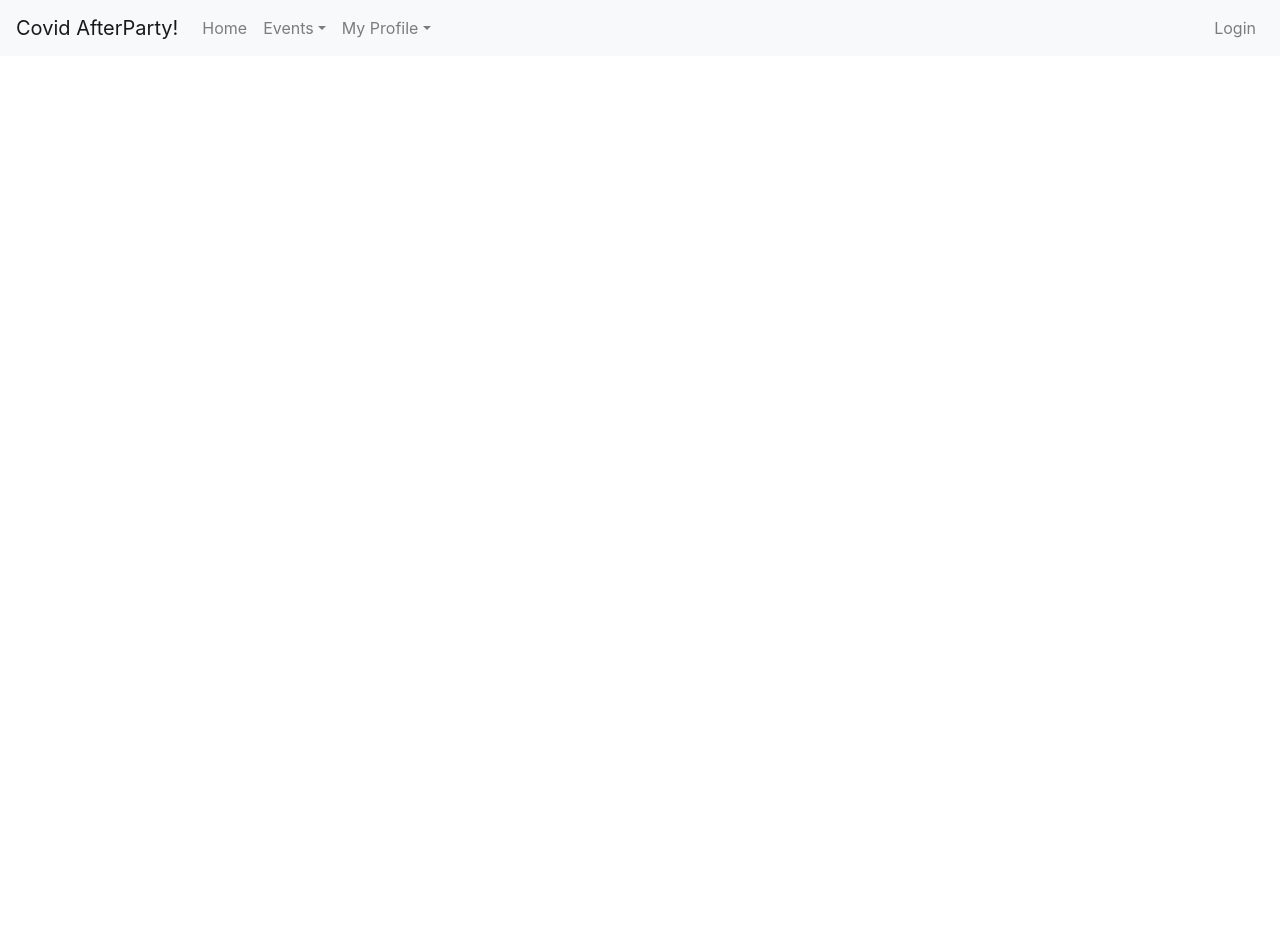
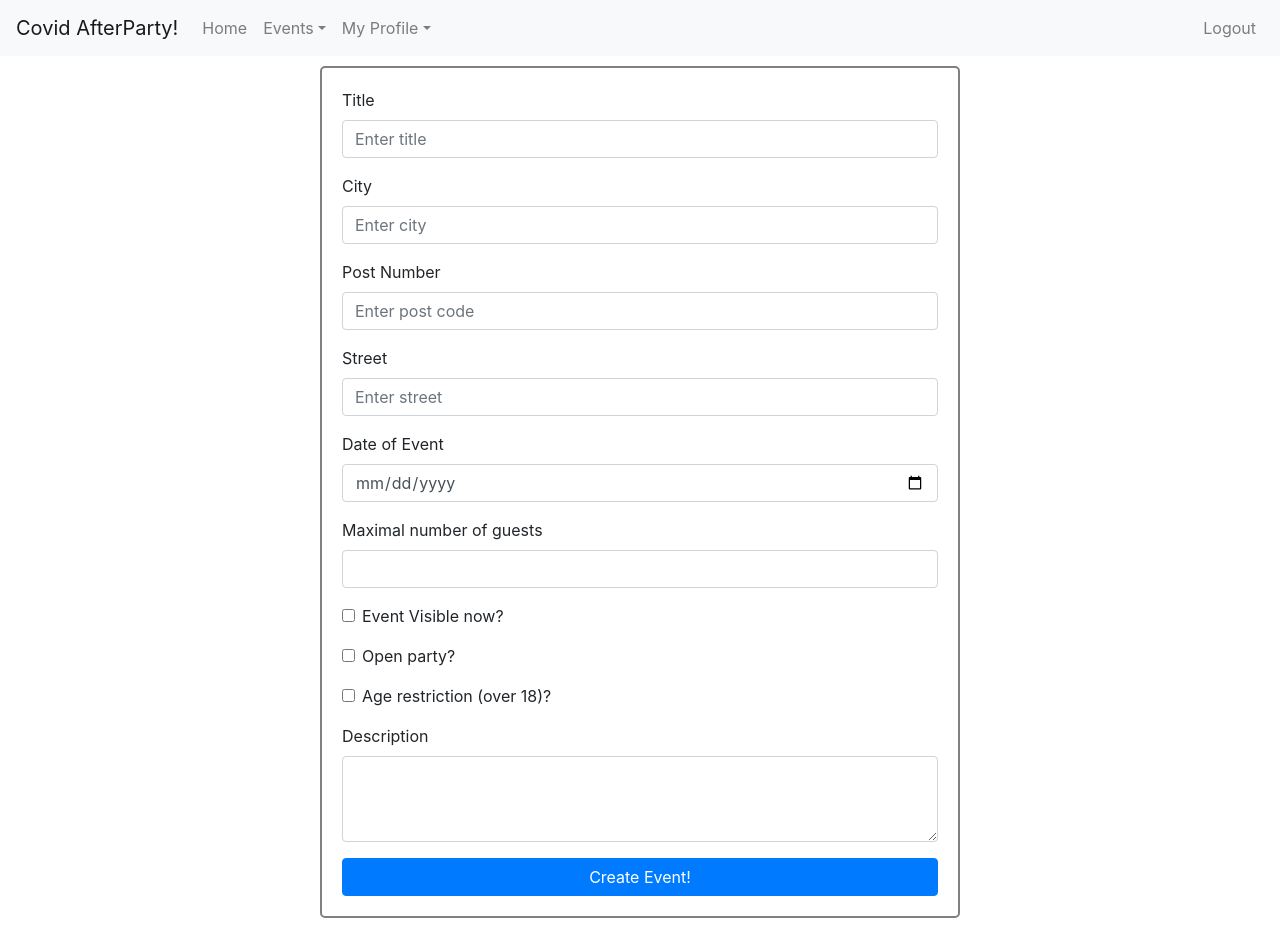
Before and after one commit to MCtyskie/pai_project, a React (Create React App) app in the folder pai_frontend/: page /add_event in a window 1280 px wide. Before the commit the page ends 800 px from the top, so only its background shows below. Built offline with nearby package versions, Linux system fonts and the light colour scheme.

Commit message:
Event menu views coded
Event detail menu still in progress, add menu and show all events almost done

```diff
--- a/pai_frontend/package.json
+++ b/pai_frontend/package.json
@@ -3,6 +3,7 @@
   "version": "0.1.0",
   "private": true,
   "dependencies": {
+    "@material-ui/core": "^4.11.4",
     "@testing-library/jest-dom": "^5.11.10",
     "@testing-library/react": "^11.2.6",
     "@testing-library/user-event": "^12.8.3",
--- a/pai_frontend/src/App.js
+++ b/pai_frontend/src/App.js
@@ -7,7 +7,8 @@ import {BrowserRouter, Route} from "react-router-dom";
 import { EventView } from './components/Event/EventView';
 import { Login } from './components/Login';
 import { Signup } from './components/Signup';
-import { EventCard } from './components/Event/EventCard';
+import { AddEvent } from './components/Event/AddEvent';
+import { EventDetails } from './components/Event/EventDetails';
 
 class App extends Component{
 
@@ -33,7 +34,8 @@ class App extends Component{
 				<Route path="/login" component={Login} />
 				<Route path="/profile" component={ProfileMenu} />
 				<Route path="/events" component={EventView} />
-				<Route path="/event_test" component={EventCard} />
+				<Route path="/add_event" component={AddEvent} />
+				<Route path="/event" component={EventDetails} />
 			</BrowserRouter>
 		</div>
 		);
--- /dev/null
+++ b/pai_frontend/src/components/Event/AddEvent.js
@@ -0,0 +1,169 @@
+import React from 'react';
+import axios from 'axios';
+import Form from 'react-bootstrap/Form'
+import Button from 'react-bootstrap/Button';
+
+
+class AddEvent extends React.Component {
+	constructor(props) {
+		super(props);
+		this.state = {
+            title: "",
+            city: "",
+            postNumber: "",
+            street: "",
+            eventDate: "",
+            activity: false,
+            visibility: false,
+            tags: "",
+            maxGuest: "",
+            description: "",
+            ageRestriction: false,
+            openEvent: false,
+		}
+        this.handleChange = this.handleChange.bind(this);
+        this.handleAdd = this.handleAdd.bind(this);
+	}
+
+	componentDidMount() {
+	}
+
+    handleChange(event) {
+        const target = event.target;
+        const value = target.value;
+        const name = target.name;
+        this.setState({
+            [name]: value
+        });
+    }
+
+    handleAdd(event) {
+        event.preventDefault();
+        const form = event.currentTarget;
+        console.log(form);
+        console.log(form.checkValidity());
+        if (form.checkValidity() === false) {
+            event.stopPropagation();
+        }
+        else {
+            this.setState({ validated: true });
+            const backend_url = "http://localhost:8081/api/event/add";
+            axios.post(backend_url, {
+                title: this.state.title,
+                city: this.state.city,
+                postNumber: this.state.postNumber,
+                street: this.state.street,
+                eventDate: this.state.date,
+                // activity: this.state.activity, ??
+                visibility: this.state.visibility,
+                tags: this.state.tags,
+                maxGuest: this.state.maxGuest,
+                description: this.state.description,
+                ageRestriction: this.state.ageRestriction,
+                openEvent: this.state.open,
+            }).then(response => {
+                console.log(response.data);
+                (response.status == 200) ? this.setState({ isLogged: true }) : this.setState({ isLogged: false })
+            }).catch(err => {
+                console.log("something wrong happend");
+                console.log(err);
+            })
+        }
+    }
+
+	render() {
+        let inputForm =
+            (<Form className="form-container" validated={this.state.validated} onSubmit={this.handleSingup}>
+                <Form.Group controlId="formBasicTitle">
+                    <Form.Label>Title</Form.Label>
+                    <Form.Control required type="text" name="title" onChange={this.handleChange} placeholder="Enter title" />
+                    <Form.Control.Feedback type="invalid">
+                        Please input a valid title.
+                        </Form.Control.Feedback>
+                </Form.Group>
+
+                <Form.Group controlId="formBasicCity">
+                    <Form.Label>City</Form.Label>
+                    <Form.Control required type="text" name="city" onChange={this.handleChange} placeholder="Enter city" />
+                    <Form.Control.Feedback type="invalid">
+                        Please input a valid City.
+                        </Form.Control.Feedback>
+                </Form.Group>
+
+                <Form.Group controlId="formBasicPostNumber">
+                    <Form.Label>Post Number</Form.Label>
+                    <Form.Control required type="text" name="postNumber" onChange={this.handleChange} placeholder="Enter post code" />
+                    <Form.Control.Feedback type="invalid">
+                        Please input a valid zip code.
+                        </Form.Control.Feedback>
+                </Form.Group>
+
+                <Form.Group controlId="formBasicStreet">
+                    <Form.Label>Street</Form.Label>
+                    <Form.Control required type="text" name="street" onChange={this.handleChange} placeholder="Enter street" />
+                    <Form.Control.Feedback type="invalid">
+                        Please input a valid Street name.
+                        </Form.Control.Feedback>
+                </Form.Group>
+
+                <Form.Group controlId="formBasicEventDate">
+                    <Form.Label>Date of Event</Form.Label>
+                    <Form.Control required type="date" name="date" onChange={this.handleChange} />
+                    <Form.Control.Feedback type="invalid">
+                        Please input a valid date.
+                        </Form.Control.Feedback>
+                </Form.Group>
+
+                <Form.Group controlId="formBasicMaxGuests">
+                    <Form.Label>Maximal number of guests</Form.Label>
+                    <Form.Control required type="number" name="maxGuests" onChange={this.handleChange} />
+                    <Form.Control.Feedback type="invalid">
+                        Please input a valid number.
+                        </Form.Control.Feedback>
+                </Form.Group>
+
+                <Form.Group>
+                    <Form.Check
+                        type="checkbox"
+                        name="visibility"
+                        onChange={this.handleChange}
+                        label="Event Visible now?"
+                    />
+                </Form.Group>
+
+                <Form.Group>
+                    <Form.Check
+                        type="checkbox"
+                        name="open"
+                        onChange={this.handleChange}
+                        label="Open party?"
+                    />
+                </Form.Group>
+
+                <Form.Group>
+                    <Form.Check
+                        type="checkbox"
+                        name="ageRestriction"
+                        onChange={this.handleChange}
+                        label="Age restriction (over 18)?"
+                    />
+                </Form.Group>
+
+                <Form.Group controlId="formBasicDescription">
+                    <Form.Label>Description</Form.Label>
+                    <Form.Control as="textarea" name="description" onChange={this.handleChange} rows={3}/>
+                </Form.Group>
+
+                <Button variant="primary" className="submit-btn" type="submit">
+                    Create Event!
+                    </Button>
+            </Form>);
+        return (
+            <div className="login-container">
+                {inputForm}
+            </div>
+        );
+    }
+}
+
+export { AddEvent };
--- a/pai_frontend/src/components/Event/EventCard.js
+++ b/pai_frontend/src/components/Event/EventCard.js
@@ -1,5 +1,7 @@
 import React from 'react';
 import "./event.css"
+import { Checkbox } from '@material-ui/core';
+import { withRouter } from 'react-router';
 
 
 class EventCard extends React.Component {
@@ -11,25 +13,26 @@ class EventCard extends React.Component {
     }
 
     componentDidMount() {
+        console.log(this.props.item);
     }
 
     render() {
         return (
             <div className="event-display">
-                <div className="event-title">TITLE</div>
+                <div className="event-title"><h3>{this.props.item.title}</h3></div>
                 <div className="row-container">
-                    <div className="event-photo">HERE PHOTO</div>
-                    <div className="event-main-info">DATA</div>
-                    <div className="event-main-info">ADRES</div>
+                    <div className="event-photo">{this.props.item.picture}</div>
+                    <div className="event-main-info">{this.props.item.date}</div>
+                    <div className="event-main-info">{this.props.item.address}</div>
                 </div>
                 <div className="row-container">
-                    <div className="event-lower-info">AGE RESTRICTION</div>
-                    <div className="event-lower-info">INVITES</div>
-                    <div className="event-lower-info">TAGS</div>
+                    <div className="event-lower-info">Over 18?<Checkbox checked={this.props.item.ageRestriction} disabed className="checkbox"></Checkbox></div>
+                    <div className="event-lower-info">Invitations: {this.props.item.invitationsAccepted}/{this.props.item.maxGuests}</div>
+                    <div className="event-lower-info">{this.props.item.tags}</div>
                 </div>
             </div>
         );
     }
 }
 
-export { EventCard };
+export default withRouter(EventCard);
--- a/pai_frontend/src/components/Event/EventDetails.js
+++ b/pai_frontend/src/components/Event/EventDetails.js
@@ -10,12 +10,13 @@ class EventDetails extends React.Component {
 	}
 
 	componentDidMount() {
+		console.log(this.props.location.query.eventItem);
 	}
 
 	render() {
 		return (
 			<div>
-
+                welcome
             </div>
         );
 	}
--- a/pai_frontend/src/components/Event/EventView.js
+++ b/pai_frontend/src/components/Event/EventView.js
@@ -1,7 +1,8 @@
 import React from 'react';
 import axios from 'axios';
-import Table from 'react-bootstrap/Table';
 import "./event.css"
+import EventCard from './EventCard';
+import { Link } from "react-router-dom";
 
 class EventView extends React.Component {
 	constructor(props) {
@@ -21,10 +22,13 @@ class EventView extends React.Component {
 	}
 
 	fetchAllEvents() {
-		console.log("TODO fetch events");
-		this.setState({ isFetchingData: true });
-		// const backend_url = "http://localhost:8081/event/events";
-		// axios.get(backend_url)
+		// this.setState({ isFetchingData: true });
+		// const backend_url = "http://localhost:8081/api/event/events";
+		// axios.get(backend_url, {
+		// 	headers: {
+		// 		"Authorization": `Bearer ${localStorage.getItem('token').substring(1).slice(0,-1)}`,
+		// 	}
+		// })
 		// 	.then(response => {
 		// 		this.setState({ eventList: response.data, isFetchingData: false });
 		// 	})
@@ -42,18 +46,18 @@ class EventView extends React.Component {
 				{
 					"title": "meloinferno",
 					"date": "2021-04-19 19:00:00",
-					"adress": "Bydgoszcz 85 - 435 Puławska 13",
-					"ageRestriction": "true",
+					"address": "Bydgoszcz 85 - 435 Puławska 13",
+					"ageRestriction": true,
 					"invitationsAccepted": "23",
 					"maxGuests": "100",
 					"picture": "JPG",
 				},
 				{
 					"title": "meloinferno",
-					"date": "2021-04-19 19:00:00",
-					"adress": "Bydgoszcz 85 - 435 Puławska 13",
-					"ageRestriction": "true",
-					"invitationsAccepted": "23",
+					"date": "2021-05-03 20:30:00",
+					"address": "Bydgoszcz 85 - 435 Puławska 13",
+					"ageRestriction": false,
+					"invitationsAccepted": "0",
 					"maxGuests": "100",
 					"picture": "JPG",
 				}
@@ -62,31 +66,42 @@ class EventView extends React.Component {
 	}
 
 	prepareTable() {
-		let eventPage;
+		let eventPage = [];
+		// if (this.state.eventList.length !== 0) {
+		// 	let headers = Object.values(this.state.eventList)[0];
+		// 	let header = Object.keys(headers);
+
+		// 	eventPage =
+		// 		(<Table responsive>
+		// 			<thead>
+		// 				<tr>
+		// 					{header.map((k, i) => <th key={i}>{k}</th>)}
+		// 				</tr>
+		// 			</thead>
+		// 			<tbody>
+		// 				{
+		// 					this.state.eventList.map((r, i) => (
+		// 						<tr key={i}>{
+		// 							Object.values(r).map((resval, j) => <td key={j}>{resval.toString()}</td>)
+		// 						}
+		// 						</tr>
+		// 					))
+		// 				}
+		// 			</tbody>
+		// 		</Table>)
+		// }
+		// return eventPage;
 		if (this.state.eventList.length !== 0) {
-			let headers = Object.values(this.state.eventList)[0];
-			let header = Object.keys(headers);
+			for (const eventItem of this.state.eventList) {
+				eventPage.push(
+					<Link to ={{pathname: "/event", query: {eventItem}}} style={{ textDecoration: 'none' }}>
+						<EventCard item={eventItem}></EventCard>
+					</Link>
+				)
+			}
+		}
 
-			eventPage =
-				(<Table responsive>
-					<thead>
-						<tr>
-							{header.map((k, i) => <th key={i}>{k}</th>)}
-						</tr>
-					</thead>
-					<tbody>
-						{
-							this.state.eventList.map((r, i) => (
-								<tr key={i}>{
-									Object.values(r).map((resval, j) => <td key={j}>{resval.toString()}</td>)
-								}
-								</tr>
-							))
-						}
-					</tbody>
-				</Table>)
-		}
-		return eventPage;
+		return eventPage
 	}
 
 	render() {
--- a/pai_frontend/src/components/Toolbar.js
+++ b/pai_frontend/src/components/Toolbar.js
@@ -25,14 +25,14 @@ class Toolbar extends React.Component {
 						<Nav.Link href="/">Home</Nav.Link>
 						<NavDropdown title="Events" id="events">
 							<NavDropdown.Item key="1" href="/events" title="list_events">Show Events</NavDropdown.Item>
-							<NavDropdown.Item key="2" href="/event" title="add_event">Add Event</NavDropdown.Item>
+							<NavDropdown.Item key="2" href="/add_event" title="add_event">Add Event</NavDropdown.Item>
 						</NavDropdown>
 						<NavDropdown title="My Profile" id="profile">
 							<NavDropdown.Item key="3" href="/profile" title="view_profile">View Profile</NavDropdown.Item>
 						</NavDropdown>
 					</Nav>
 					<Nav>
-						<Nav.Link href="/login">Login</Nav.Link>
+						{localStorage.getItem('token') ? <Nav.Link href="/login">Login</Nav.Link> : <Nav.Link href="/logout">Logout</Nav.Link>}
 					</Nav>
 				</Navbar.Collapse>
 			</Navbar>
--- a/pai_frontend/src/components/login.css
+++ b/pai_frontend/src/components/login.css
@@ -6,8 +6,8 @@
 }
 
 .form-container{
-    min-width: 25%;
-    max-width: 40%;
+    min-width: 50%;
+    max-width: 75%;
     margin: 10px;
     padding: 20px;;
     border:2px solid grey;
```
Also changed, not shown: pai_frontend/src/components/Event/event.css (+15 -1 lines), pai_frontend/src/components/Login.js (+4 -4 lines), 1 other file (tests, documents, lock files or other folders).
